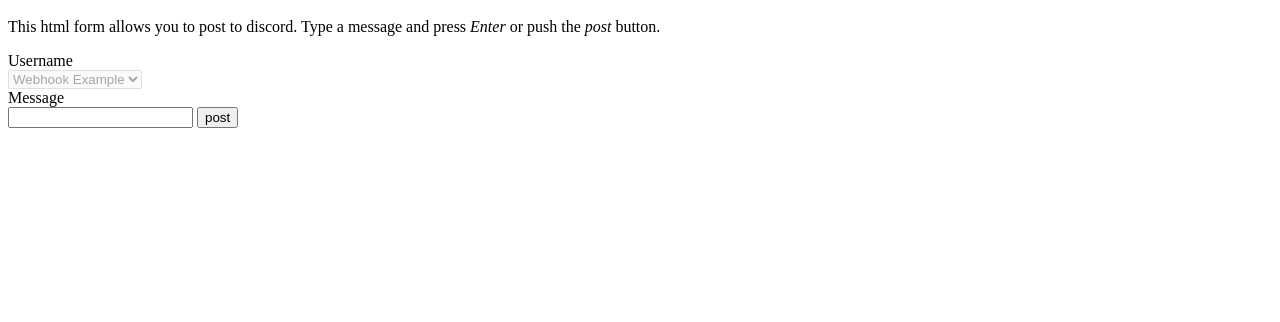
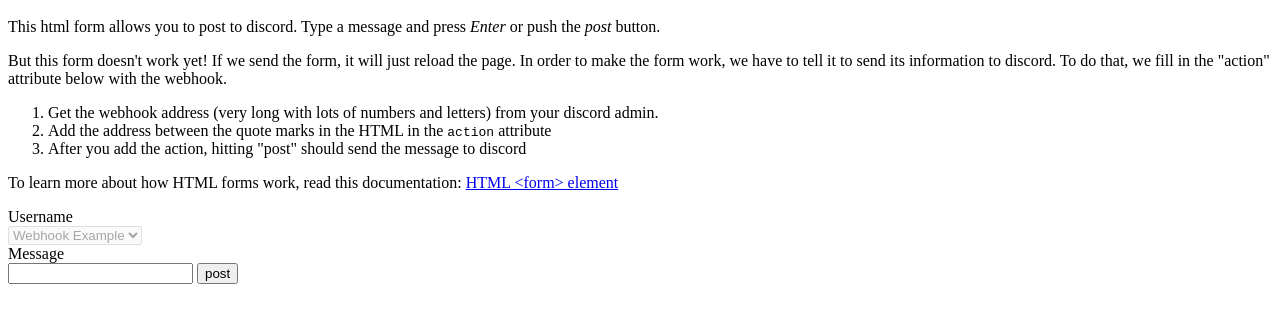
Before and after one commit to sethbattin/discordwebhook, a plain HTML site: page step1.html in a window 1280 px wide. Shown: the part 48-370 px from the top of the page. Drawn offline with Linux system fonts and the light colour scheme.

Commit message:
more instructions, start step 2

```diff
--- a/step1.html
+++ b/step1.html
@@ -10,23 +10,22 @@
 		<h1>Discord Webhook Example</h1>
 		<p>This html form allows you to post to discord.
 		Type a message and press <em>Enter</em> or push the <em>post</em> button.</p>
-		<!--
-	  		This form doesn't work yet!  If we send the form, it will just reload the page.
+		<p>
+	  		But this form doesn't work yet!  If we send the form, it will just reload the page.
+			In order to make the form work, we have to tell it to send its information to
+			discord.  To do that, we fill in the "action" attribute below with the webhook.</p>
+		<ol>
+			<li>Get the webhook address (very long with lots of numbers and letters) from your
+		discord admin. </li>
+			<li>Add the address between the quote marks in the HTML in the <code>action</code>
+		attribute</li>
+			<li>After you add the action, hitting "post" should send the message to discord</li>
 
-			In order to make the form work, we have to tell it to send its information to
-			discord.  To do that, we fill in the "action" attribute below with the webhook.
+		</ol>
+		<p>To learn more about how HTML forms work, read this documentation:
+		<a href=https://developer.mozilla.org/en-US/docs/Web/HTML/Element/form">HTML &lt;form&gt; element</a></p>
 
-			Get the webhook address (very long with lots of numbers and letters) from your
-			discord admin.
-			To learn more about how HTML forms work, read this documentation:
-			https://developer.mozilla.org/en-US/docs/Web/HTML/Element/form
-
-			After you add the action, hitting "post" should send the message to discord
-		-->
-		<form
-			action=""
-			method="POST"
-		>
+		<form action="" method="POST">
 			<label for="username-input">Username</label>
 			<select id="username-input" type="select" name="username" disabled >
 				<option value="Webhook Example">Webhook Example</option>
```
Also changed, not shown: 1 other file.
